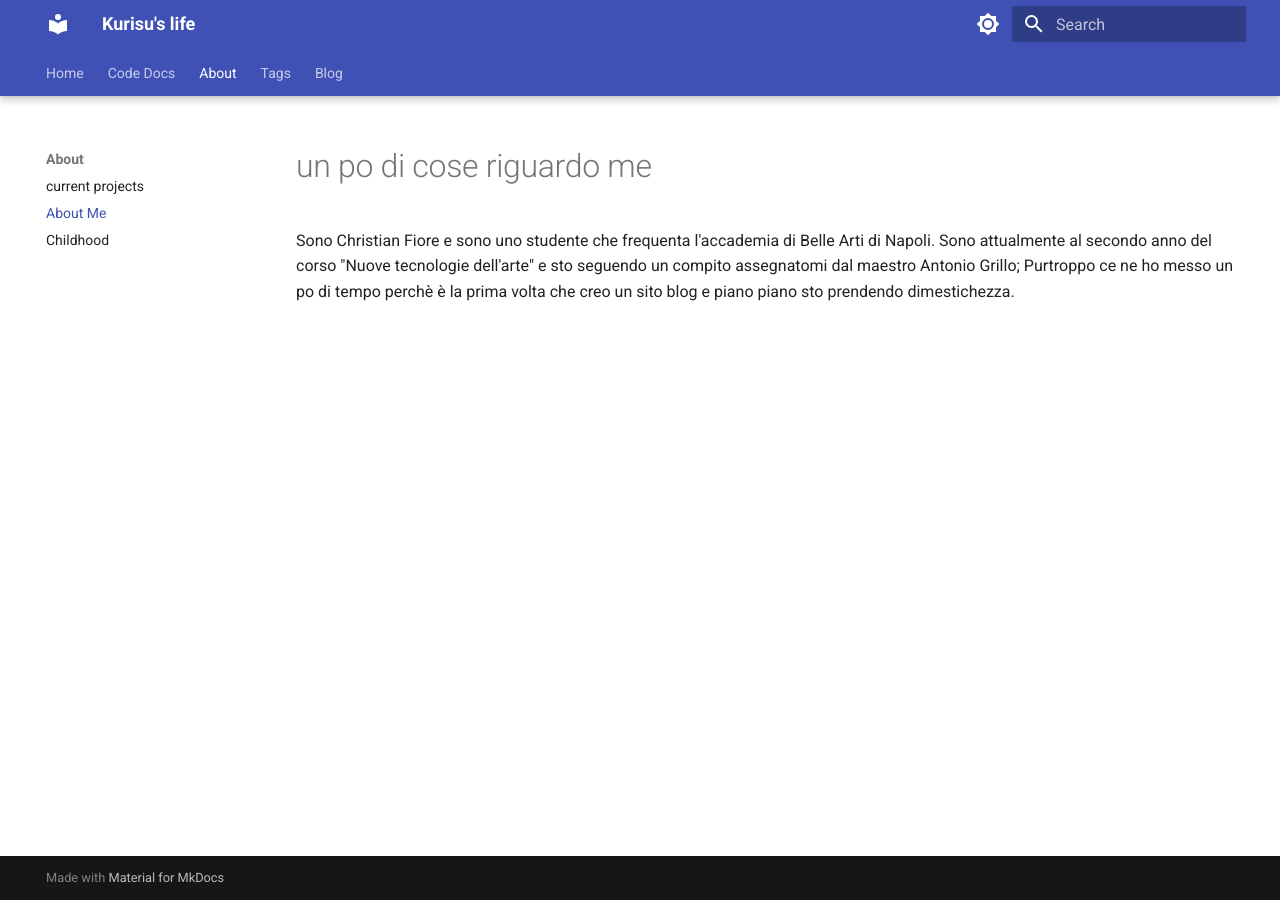
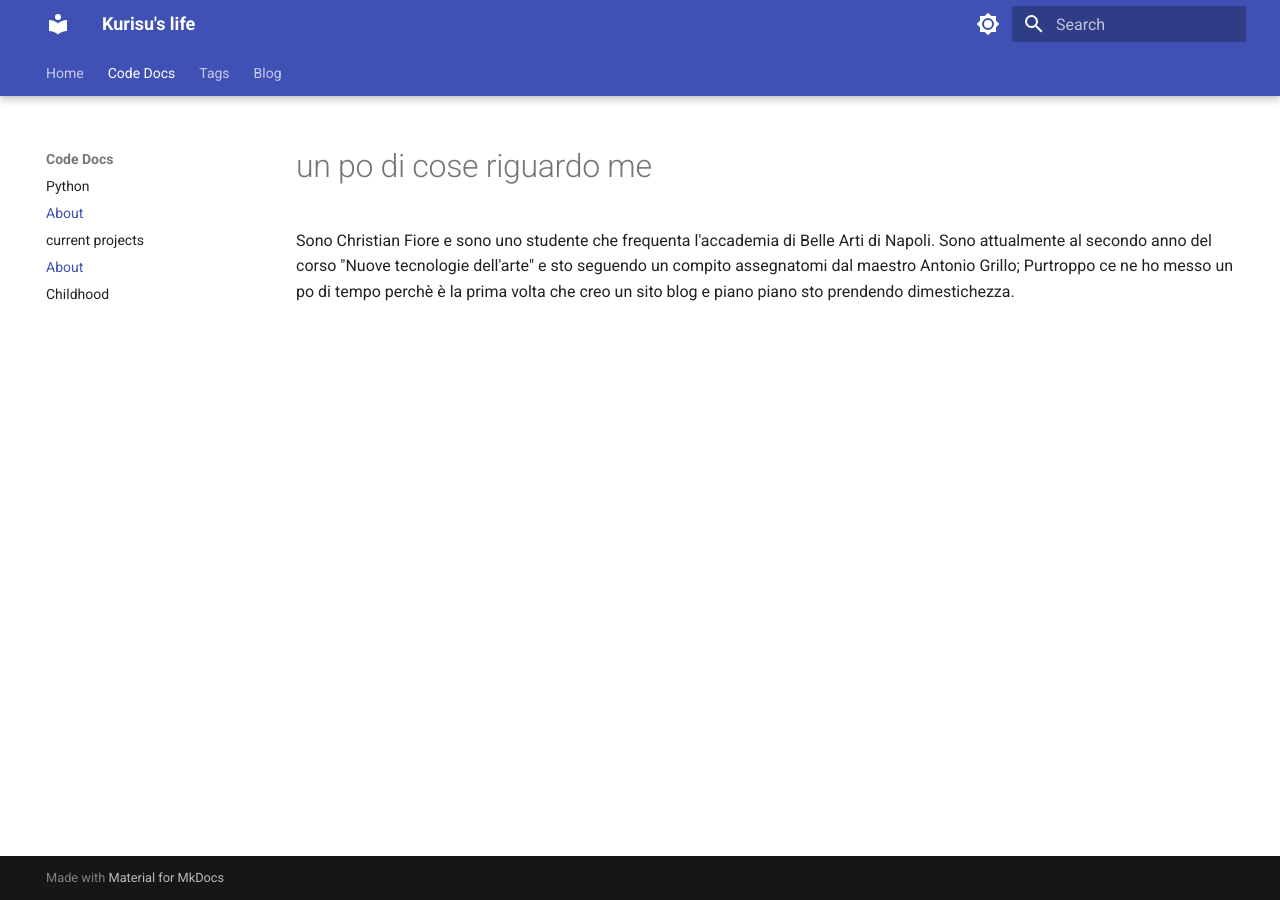
Before and after one commit to Satoru-ChristianF/brogi-e-babogi, an MkDocs documentation site: the page built from docs/about/about.md, in a window 1280 px wide. Built offline with MkDocs 1.6.1 and Material for MkDocs 9.7.7, drawn with Linux system fonts in a browser that asks for light colours; part of the change alters nothing that is shown.

Commit message:
fixed error

```diff
--- a/mkdocs.yml
+++ b/mkdocs.yml
@@ -55,7 +55,7 @@ nav:
    - Home: index.md
    - Code Docs:
        - Python: coding/my-first-python-file.md
-   - About:
+       - About: about/about.md
        - current projects: about/current-projects.md
        - About Me: about/about.md
        - Childhood: about/childhood.md
```
